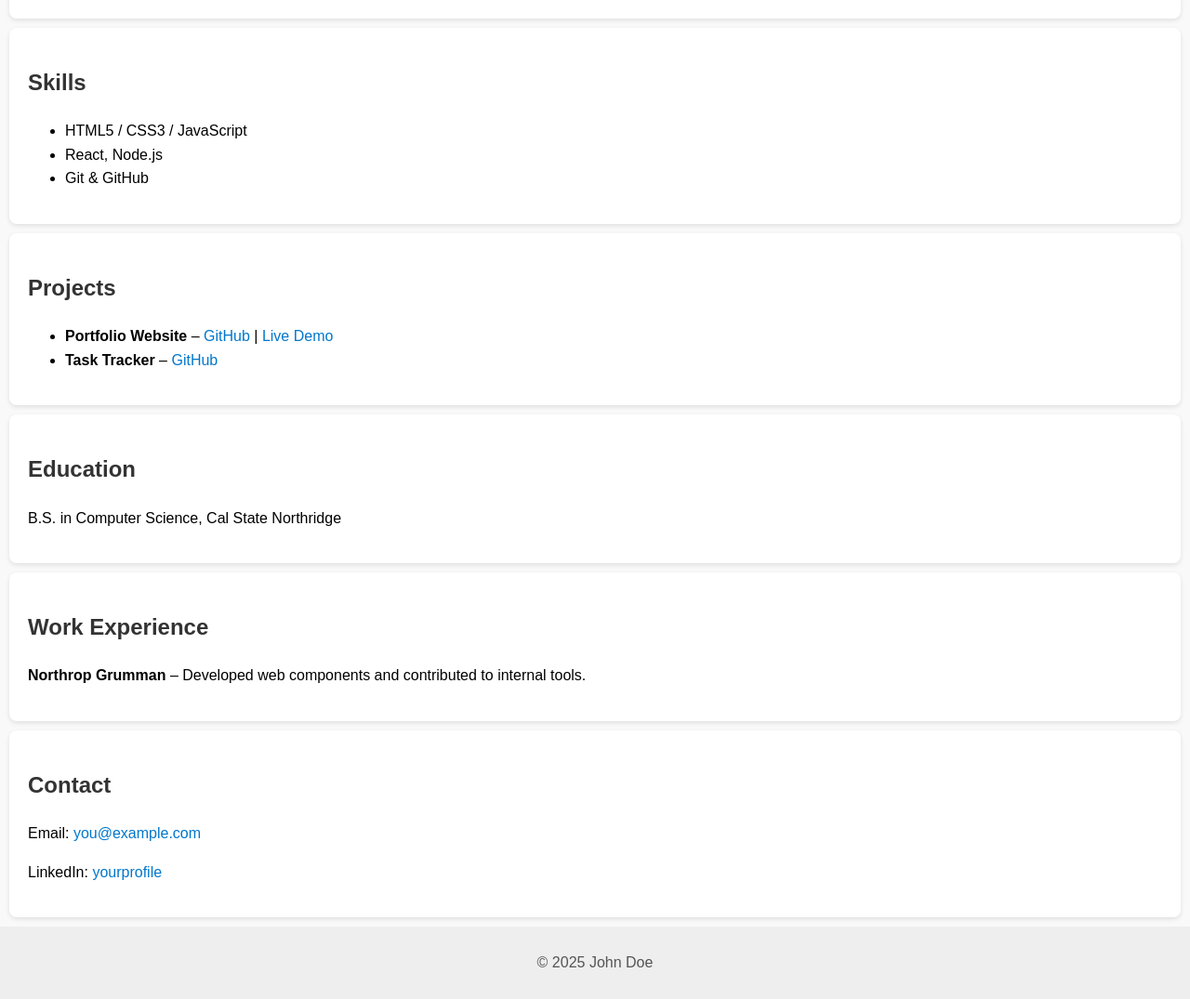
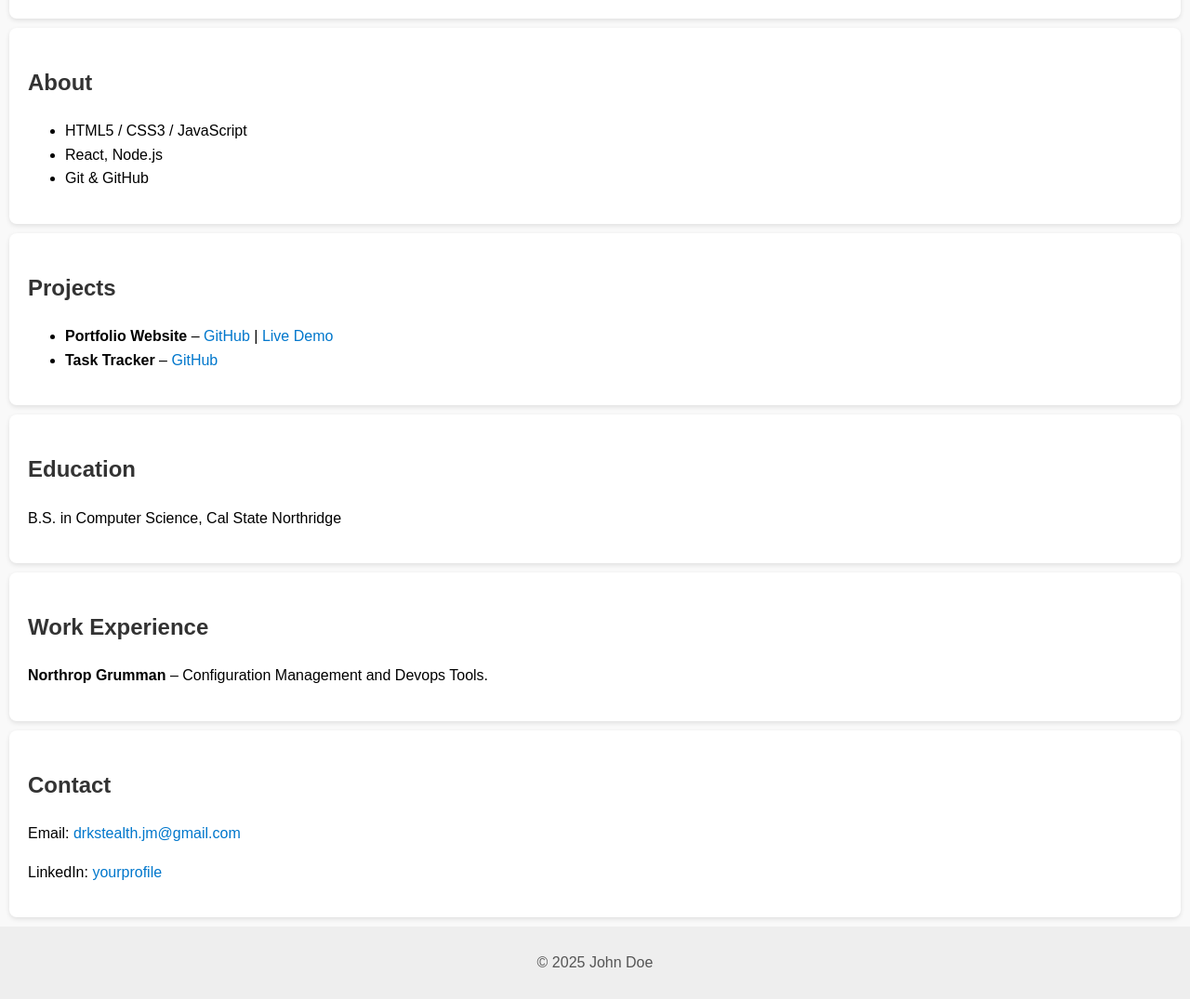
Before and after one commit to lonesilverwolfe/Stitch-n-time, a plain HTML site: page index.html in a window 1280 px wide. Shown: the part 648-1723 px from the top of the page at 93% size. Drawn offline with Linux system fonts and the light colour scheme.

Commit message:
Project9.2

```diff
--- a/index.html
+++ b/index.html
@@ -25,8 +25,8 @@ allowfullscreen></iframe>
 </div>
 </section>
 
-<section id="skills">
-<h2>Skills</h2>
+<section id="about">
+<h2>About</h2>
 <ul>
 <li>HTML5 / CSS3 / JavaScript</li>
 <li>React, Node.js</li>
@@ -39,7 +39,7 @@ allowfullscreen></iframe>
 <ul>
 <li>
 <strong>Portfolio Website</strong> –
-<a href="https://github.com/username/portfolio">GitHub</a> |
+<a href="https://github.com/lonesilverwolfe">GitHub</a> |
 <a href="https://yourdomain.com/portfolio">Live Demo</a>
 </li>
 <li>
@@ -56,12 +56,12 @@ allowfullscreen></iframe>
 
 <section id="experience">
 <h2>Work Experience</h2>
-<p><strong>Northrop Grumman</strong> – Developed web components and contributed to internal tools.</p>
+<p><strong>Northrop Grumman</strong> – Configuration Management and Devops Tools.</p>
 </section>
 
 <section id="contact">
 <h2>Contact</h2>
-<p>Email: <a href="mailto:you@example.com">you@example.com</a></p>
+<p>Email: <a href="mailto:drkstealth.jm@gmail.com">drkstealth.jm@gmail.com</a></p>
 <p>LinkedIn: <a href="https://linkedin.com/in/yourprofile">yourprofile</a></p>
 </section>
 
```
